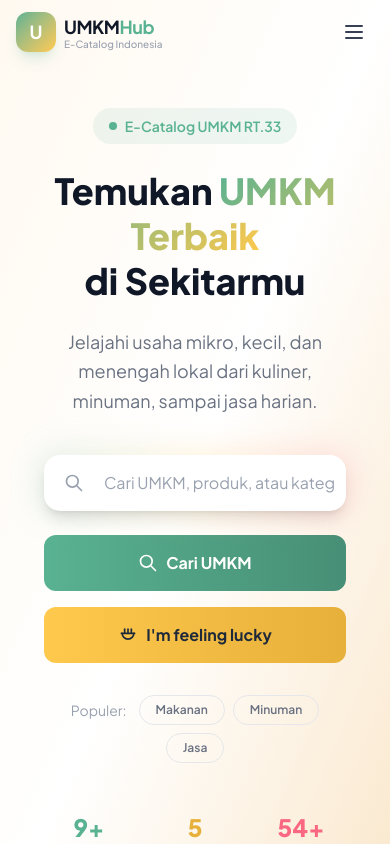
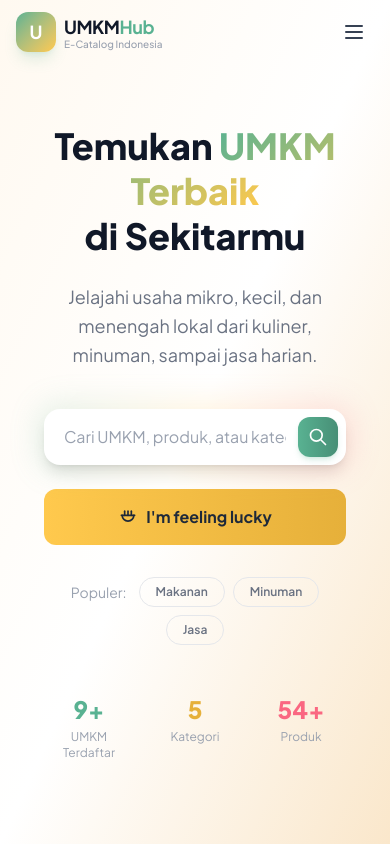
Before and after one commit to iniFaiz/UMKMhub, a Vue app: page / in a window 390 px wide. Shown: the top 844 px of the page. Built offline with nearby package versions, Linux system fonts and the light colour scheme.

Commit message:
Refactor HomePage layout and improve search button visibility on mobile

```diff
--- a/src/pages/HomePage.vue
+++ b/src/pages/HomePage.vue
@@ -5,11 +5,6 @@
 
       <div class="relative w-full max-w-[1600px] mx-auto px-4 sm:px-6 lg:px-8 text-center">
         <div class="rounded-3xl p-7 sm:p-10 lg:p-16 xl:p-20 lg:min-h-[calc(100vh-7rem)] lg:flex lg:flex-col lg:justify-center">
-          <div class="inline-flex items-center gap-2 bg-primary/10 text-primary px-4 py-2 rounded-full text-sm font-semibold mb-6 mx-auto">
-            <span class="w-2 h-2 rounded-full bg-primary"></span>
-            E-Catalog UMKM RT.33
-          </div>
-
           <h1 class="text-4xl sm:text-5xl lg:text-6xl xl:text-7xl font-extrabold leading-tight mb-6">
             <span class="text-gray-900">Temukan </span>
             <span class="gradient-text">UMKM Terbaik</span>
@@ -28,7 +23,7 @@
             <form class="relative group" @submit.prevent="handleSearch">
               <div class="absolute -inset-1 bg-gradient-to-r from-primary via-accent to-coral rounded-2xl opacity-20 group-hover:opacity-40 blur-lg transition-opacity duration-500"></div>
               <div class="relative flex items-center bg-white rounded-2xl shadow-lg">
-                <div class="pl-5 pr-2 text-gray-400">
+                <div class="hidden sm:block pl-5 pr-2 text-gray-400">
                   <svg class="w-5 h-5" fill="none" stroke="currentColor" viewBox="0 0 24 24">
                     <path stroke-linecap="round" stroke-linejoin="round" stroke-width="2" d="M21 21l-6-6m2-5a7 7 0 1 1-14 0 7 7 0 0 1 14 0Z" />
                   </svg>
@@ -37,7 +32,7 @@
                   v-model="searchState.query"
                   type="text"
                   placeholder="Cari UMKM, produk, atau kategori..."
-                  class="flex-1 py-4 px-3 bg-transparent text-gray-800 placeholder-gray-400 focus:outline-none text-base sm:text-lg min-w-0"
+                  class="flex-1 py-4 pl-5 sm:pl-3 pr-3 bg-transparent text-gray-800 placeholder-gray-400 focus:outline-none text-base sm:text-lg min-w-0"
                 />
                 <button
                   v-if="searchState.query"
@@ -50,6 +45,15 @@
                     <path stroke-linecap="round" stroke-linejoin="round" stroke-width="2" d="M6 18 18 6M6 6l12 12" />
                   </svg>
                 </button>
+                <button
+                  type="submit"
+                  class="sm:hidden mr-2 p-2.5 rounded-xl bg-gradient-to-r from-primary to-primary-dark text-white flex items-center justify-center shadow-md shadow-primary/20 active:scale-95 transition-all"
+                  aria-label="Cari"
+                >
+                  <svg class="w-5 h-5" fill="none" stroke="currentColor" viewBox="0 0 24 24">
+                    <path stroke-linecap="round" stroke-linejoin="round" stroke-width="2" d="M21 21l-6-6m2-5a7 7 0 1 1-14 0 7 7 0 0 1 14 0Z" />
+                  </svg>
+                </button>
               </div>
             </form>
           </div>
@@ -57,11 +61,8 @@
           <div class="flex flex-col sm:flex-row items-center justify-center gap-4">
             <button
               @click="handleSearch"
-              class="w-full sm:w-auto px-8 py-4 rounded-xl font-bold text-white text-base bg-gradient-to-r from-primary to-primary-dark hover:shadow-xl hover:shadow-primary/30 hover:-translate-y-1 active:translate-y-0 transition-all duration-300 flex items-center justify-center gap-2"
+              class="hidden sm:flex w-full sm:w-auto px-8 py-4 rounded-xl font-bold text-white text-base bg-gradient-to-r from-primary to-primary-dark hover:shadow-xl hover:shadow-primary/30 hover:-translate-y-1 active:translate-y-0 transition-all duration-300 items-center justify-center gap-2"
             >
-              <svg class="w-5 h-5" fill="none" stroke="currentColor" viewBox="0 0 24 24">
-                <path stroke-linecap="round" stroke-linejoin="round" stroke-width="2" d="M21 21l-6-6m2-5a7 7 0 1 1-14 0 7 7 0 0 1 14 0Z" />
-              </svg>
               Cari UMKM
             </button>
             <button
@@ -330,7 +331,7 @@ const loadMore = () => {
 }
 
 const handleScroll = () => {
-  searchState.docked = window.innerWidth >= 1024 && window.scrollY > 360
+  searchState.docked = window.innerWidth >= 1024 && window.scrollY > 480
 }
 
 onMounted(() => {
```
